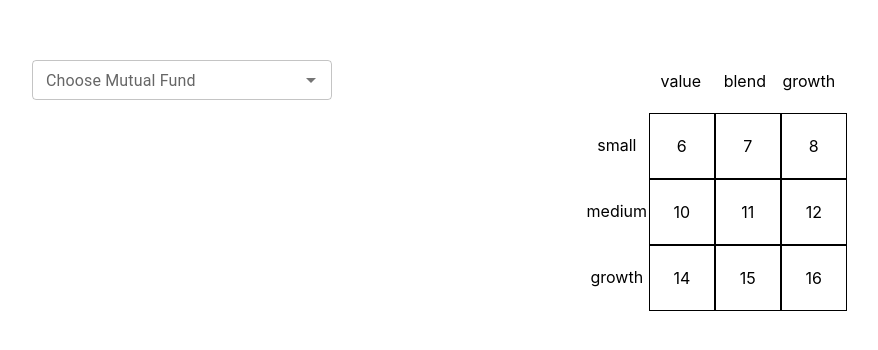
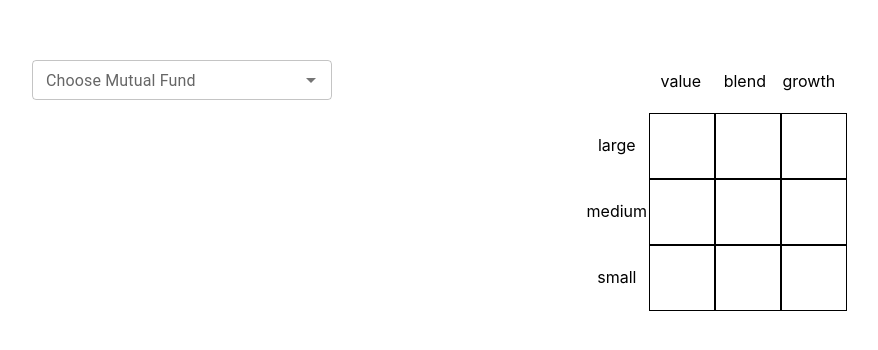
Before and after one commit to diptirani16/MorningStar-Style-Box, a React (Create React App) app: page / in a window 1280 px wide. Shown: the part 188-538 px from the top of the page, without its empty margins (80-958 px from the left). Built offline with nearby package versions, Linux system fonts and the light colour scheme.

Commit message:
update: implement stylebox

```diff
--- a/src/components/HomePage.js
+++ b/src/components/HomePage.js
@@ -1,16 +1,16 @@
 import React, { Component } from 'react';
 import './StyleBox.css'
-import { Grid, Container, Autocomplete, TextField } from '@mui/material'
+import { Grid, Container, Autocomplete, TextField, Typography } from '@mui/material'
 
 const mutualFundList = [
     { name: 'SBI FlexiCap Fund', marketCap: 129012, PE: 25.06, PB: 3.70 },
-    { name: 'SBI Equity Hybrid Fund', marketCap: 47470, PE: 27.14, PB: 4.14 },
-    { name: 'Axis MidCap Fund', marketCap: 52267, PE: 40.40, PB: 6.9 },
-    { name: 'Axis Small Cap Fund', marketCap: 9797, PE: 33.15, PB: 4.85 },
-    { name: 'UTI Infrastructure Fund', marketCap: 71476, PE: 26.44, PB: 3.36 },
+    { name: 'SBI Equity Hybrid Fund', marketCap: 470, PE: 7.14, PB: 4.14 },
+    { name: 'Axis MidCap Fund', marketCap: 6267, PE: 5.40, PB: 6.9 },
+    { name: 'Axis Small Cap Fund', marketCap: 9797, PE: 13.15, PB: 4.85 },
+    { name: 'UTI Infrastructure Fund', marketCap: 71476, PE: 3.04, PB: 3.36 },
     { name: 'HDFC Hybrid Equity Fund', marketCap: 18909, PE: 19.68, PB: 2.75 },
-    { name: 'IDFC Tax Advantage Fund', marketCap: 67670, PE: 25.67, PB: 3.03 },
-    { name: 'UTI Midcap Fund', marketCap: 28157, PE: 33.83, PB: 5.04 }
+    { name: 'IDFC Tax Advantage Fund', marketCap: 470, PE: 25.67, PB: 3.03 },
+    { name: 'UTI Midcap Fund', marketCap: 6157, PE: 13.83, PB: 5.04 }
 ];
 
 let nameList = mutualFundList.map(function (obj) {
@@ -22,7 +22,8 @@ class HomePage extends Component {
         super(props);
         this.state = {
             mutualFundName: '',
-
+            mutualFundMarketCap: 0,
+            mutualFundProfit: 0
         }
         this.handlechange = this.handlechange.bind(this);
     }
@@ -31,12 +32,25 @@ class HomePage extends Component {
         this.setState({
             mutualFundName: values
         }, () => {
+            const selectedFund = mutualFundList.find(obj => obj.name === this.state.mutualFundName)
+            console.log(selectedFund.PE);
+            this.setState({
+                mutualFundMarketCap: selectedFund.marketCap,
+                mutualFundProfit: selectedFund.PE / selectedFund.PB
+            })
 
-            console.log(this.state.mutualFundName)
-        })
+            setTimeout(() => {
+                console.log(this.state.mutualFundMarketCap)
+                console.log(this.state.mutualFundProfit)
+
+            }, 2000)
+        }
+        )
     }
 
+
     render() {
+
         return (
             <>
                 <Container style={{ display: 'flex', width: '90vw', height: '90vh', alignItems: 'center' }}>
@@ -54,18 +68,36 @@ class HomePage extends Component {
                                     <div className="textbox">value</div>
                                     <div className="textbox">blend</div>
                                     <div className="textbox">growth</div>
+                                    <div className="textbox">large</div>
+                                    <div style={
+                                        (this.state.mutualFundMarketCap > 7000 && this.state.mutualFundProfit < 1.25 && this.state.mutualFundProfit !== 0 && this.state.mutualFundMarketCap !== 0) ? { backgroundColor: 'black' } : {}
+                                    } className="box"></div>
+                                    <div style={
+                                        (this.state.mutualFundMarketCap > 7000 && this.state.mutualFundProfit >= 1.25 && this.state.mutualFundProfit <= 1.75 && this.state.mutualFundProfit !== 0 && this.state.mutualFundMarketCap !== 0) ? { backgroundColor: 'black' } : {}
+                                    } className="box"></div>
+                                    <div style={
+                                        (this.state.mutualFundMarketCap > 7000 && this.state.mutualFundProfit > 1.75 && this.state.mutualFundProfit !== 0 && this.state.mutualFundMarketCap !== 0) ? { backgroundColor: 'black' } : {}
+                                    } className="box"></div>
+                                    <div className="textbox">medium</div>
+                                    <div style={
+                                        (this.state.mutualFundMarketCap >= 500 && this.state.mutualFundMarketCap <= 7000 && this.state.mutualFundProfit < 1.25 && this.state.mutualFundProfit !== 0 && this.state.mutualFundMarketCap !== 0) ? { backgroundColor: 'black' } : {}
+                                    } className="box"></div>
+                                    <div style={
+                                        (this.state.mutualFundMarketCap >= 500 && this.state.mutualFundMarketCap <= 7000 && this.state.mutualFundProfit >= 1.25 && this.state.mutualFundProfit <= 1.75 && this.state.mutualFundProfit !== 0 && this.state.mutualFundMarketCap !== 0) ? { backgroundColor: 'black' } : {}
+                                    } className="box"></div>
+                                    <div style={
+                                        (this.state.mutualFundMarketCap >= 500 && this.state.mutualFundMarketCap <= 7000 && this.state.mutualFundProfit > 1.75 && this.state.mutualFundProfit !== 0 && this.state.mutualFundMarketCap !== 0) ? { backgroundColor: 'black' } : {}
+                                    } className="box"></div>
                                     <div className="textbox">small</div>
-                                    <div className="box">6</div>
-                                    <div className="box">7</div>
-                                    <div className="box">8</div>
-                                    <div className="textbox">medium</div>
-                                    <div className="box">10</div>
-                                    <div className="box">11</div>
-                                    <div className="box">12</div>
-                                    <div className="textbox">growth</div>
-                                    <div className="box">14</div>
-                                    <div className="box">15</div>
-                                    <div className="box">16</div>
+                                    <div style={
+                                        (this.state.mutualFundMarketCap < 500 && this.state.mutualFundProfit < 1.25 && this.state.mutualFundProfit !== 0 && this.state.mutualFundMarketCap !== 0) ? { backgroundColor: 'black' } : {}
+                                    } className="box"></div>
+                                    <div style={
+                                        (this.state.mutualFundMarketCap < 500 && this.state.mutualFundProfit >= 1.25 && this.state.mutualFundProfit <= 1.75 && this.state.mutualFundProfit !== 0 && this.state.mutualFundMarketCap !== 0) ? { backgroundColor: 'black' } : {}
+                                    } className="box"></div>
+                                    <div style={
+                                        (this.state.mutualFundMarketCap < 500 && this.state.mutualFundProfit > 1.75 && this.state.mutualFundProfit !== 0 && this.state.mutualFundMarketCap !== 0) ? { backgroundColor: 'black' } : {}
+                                    } className="box"></div>
                                 </section>
                             </div>
                         </Grid>
```
